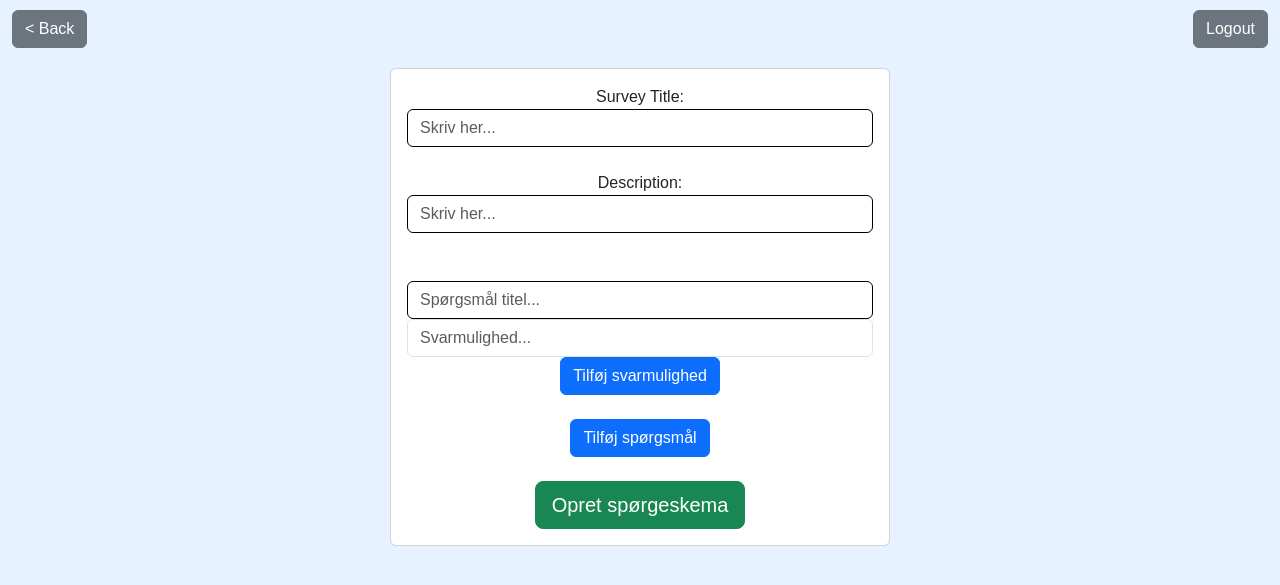
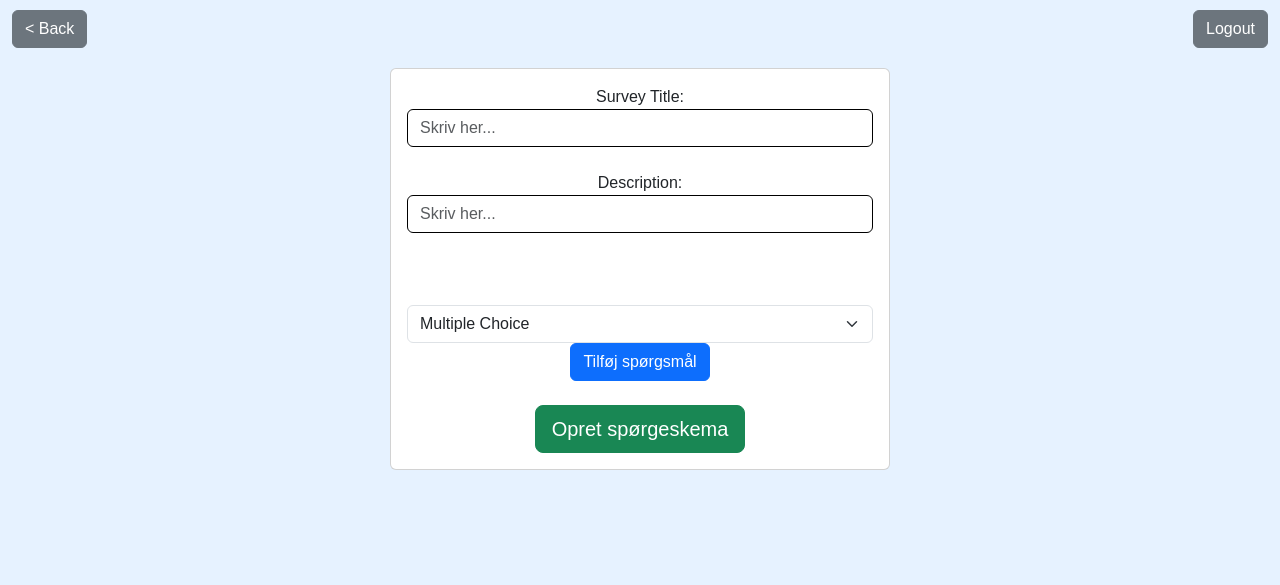
Before and after one commit to rocketboyGG/Survey-Project, a Flask app: page /survey_builder in a window 1280 px wide. Shown: the top 585 px of the page. Run offline with Flask 3, Linux system fonts and the light colour scheme; the visitor is signed in with stand-in values (Sample User, id 1); some libraries are stand-ins or nearby versions.

Commit message:
Made three different types work with survey builder

```diff
--- a/app.py
+++ b/app.py
@@ -179,20 +179,29 @@ def survey_builder():   #Survey builder funktion
         #Loop igennem questions og tilhørende choices
         for i, question_text in enumerate(questions_data):  #enumerate tilknytter et index(i) tal, til hver question string, for bedre at holde styr på det
 
+            question_type_input = request.form.get(f"question_type_{i+1}")
+            if question_type_input == "1":
+                question_type = "multiple_choice"
+            elif question_type_input == "2":
+                question_type = "checkbox"
+            else:
+                question_type = "text"
+
             #Laver nyt question
-            question = Question(text=question_text, surveyid=new_survey.id) #Laver et question objekt fra Question class'en og vælger hvilke værdier der skal indsættes på text og surveyid
+            question = Question(text=question_text, question_type=question_type, surveyid=new_survey.id) #Laver et question objekt fra Question class'en og vælger hvilke værdier der skal indsættes på text og surveyid
             db.session.add(question)    #Tilføjer question til SQLAlchemy sessionen
             db.session.flush()  #Pusher til databasen uden at commit, for at få et ID for question (skal brues til choices)
 
-            #Henter choices for dette spørgsmål
-            choices_name = f'choices_{i}[]' #Tildeler alle choices samme index(i) tal som spørgsmålet de tilhører
-            question_choices = request.form.getlist(choices_name)   #Tager alle inputs som har: name="choices_{i}[]" og gemmer dem som en liste
+            if question_type_input == "1" or question_type_input == "2":
+                #Henter choices for dette spørgsmål
+                choices_name = f'choices_{i+1}[]' #Tildeler alle choices samme index(i) tal som spørgsmålet de tilhører
+                question_choices = request.form.getlist(choices_name)   #Tager alle inputs som har: name="choices_{i}[]" og gemmer dem som en liste
 
-            #Tilføjer choices til databasen
-            for choice_text in question_choices:    #Looper igennem alle choices og tilføjer dem en ad gangen
-                if choice_text.strip():  #Sikre at de ikke er tomme. Endnu et backend sikkerheds check eftersom tekst input er sat som required.
-                    choice = Choice(text=choice_text, questionid=question.id)   #Laver et question objekt fra Question class'en og vælger hvilke værdier der skal indsættes på text og questionid
-                    db.session.add(choice)  #Tilføjer choice til SQLAlchemy sessionen
+                #Tilføjer choices til databasen
+                for choice_text in question_choices:    #Looper igennem alle choices og tilføjer dem en ad gangen
+                    if choice_text.strip():  #Sikre at de ikke er tomme. Endnu et backend sikkerheds check eftersom tekst input er sat som required.
+                        choice = Choice(text=choice_text, questionid=question.id)   #Laver et question objekt fra Question class'en og vælger hvilke værdier der skal indsættes på text og questionid
+                        db.session.add(choice)  #Tilføjer choice til SQLAlchemy sessionen
 
         db.session.commit()     #Commit'er til databasen
         return redirect(url_for('admin_dashboard'))    #Sender tilbage til homepage efter spørgeskema tilføjes til database
--- a/templates/survey.html
+++ b/templates/survey.html
@@ -33,7 +33,7 @@ Survey
         <div class="card-body">
             <label class="question-label">{{question.text}}</label> <br>
             {% if question.question_type == 'text' %}
-              <input type="text" class="form-control" name="question_{{question.id}}_uddyb" placeholder="Uddyb svar...">
+              <input type="text" class="form-control" name="question_{{question.id}}_uddyb" placeholder="Uddyb svar..." required>
             {% else %}
               {% for choice in question.choices %}
                 {% if question.question_type == 'multiple_choice' %}
--- a/templates/survey_builder.html
+++ b/templates/survey_builder.html
@@ -17,21 +17,15 @@ Survey Builder
             <input type="text" class="form-control bold-border" name="description" placeholder="Skriv her..." required><br><br>
 
             <div id="questions">
-                <!-- Question Block Template -->
-                <div class="question-wrapper">
-                    <div class="question">
-                        <input type="text" class="form-control bold-border" name="questions" placeholder="Spørgsmål titel..." required>
+            </div>
+            <br>
 
-                        <div class="choices">
-                            <input type="text" class="form-control" name="choices_0[]" placeholder="Svarmulighed..." required>
-                        </div>
+            <select class="form-select" id="questionType" aria-label="Default select example">
+            <option selected value="1">Multiple Choice</option>
+            <option value="2">Checkboxes</option>
+            <option value="3">Textbox</option>
+            </select>
 
-                        <a class="btn btn-primary" role="button" onclick="addChoice(this)">Tilføj svarmulighed</a>
-                    </div>
-                </div>
-            </div>
-
-            <br>
             <a class="btn btn-primary" role="button" onclick="addQuestion()">Tilføj spørgsmål</a>
             <br><br>
             <button class="btn btn-success btn-lg" type="submit">Opret spørgeskema</button>
@@ -53,7 +47,7 @@ Survey Builder
 
         const newChoice = document.createElement('input');
         newChoice.type = 'text';
-        newChoice.name = `choices_${qIndex}[]`;
+        newChoice.name = `choices_${qIndex+1}[]`;
         newChoice.placeholder = 'Svarmulighed...';
         newChoice.required = true;
         newChoice.classList.add('form-control');
@@ -69,7 +63,6 @@ Survey Builder
         choicesDiv.appendChild(choiceContainer);
     }
 
-
     function addQuestion() {
         const container = document.getElementById('questions');
 
@@ -79,6 +72,15 @@ Survey Builder
         const questionBlock = document.createElement('div');
         questionBlock.classList.add('question');
 
+        let question_type = document.getElementById('questionType').value;
+
+        // Hidden input to store question type
+        const questionTypeInput = document.createElement('input');
+        questionTypeInput.type = 'hidden';
+        questionTypeInput.name = `question_type_${questionCount}`;
+        questionTypeInput.value = question_type;
+        questionBlock.appendChild(questionTypeInput);
+
         const questionInput = document.createElement('input');
         questionInput.type = 'text';
         questionInput.name = 'questions';
@@ -86,6 +88,14 @@ Survey Builder
         questionInput.required = true;
         questionInput.classList.add('form-control', 'bold-border');
 
+        const deleteQuestionBtn = document.createElement('button');
+        deleteQuestionBtn.type = 'button';
+        deleteQuestionBtn.textContent = 'X Slet spørgsmål';
+        deleteQuestionBtn.classList.add('btn', 'btn-danger', 'btn-sm', 'mt-2');
+        deleteQuestionBtn.onclick = () => {questionCount--; questionWrapper.remove();}
+
+        questionBlock.appendChild(questionInput);
+        if (question_type === "1" || question_type === "2") {
             const choicesDiv = document.createElement('div');
             choicesDiv.classList.add('choices');
 
@@ -95,9 +105,7 @@ Survey Builder
             firstChoice.placeholder = 'Svarmulighed...';
             firstChoice.required = true;
             firstChoice.classList.add('form-control');
-
             choicesDiv.appendChild(firstChoice);
-        questionBlock.appendChild(document.createElement('br'));
 
             const addChoiceBtn = document.createElement('a');
             addChoiceBtn.classList.add('btn', 'btn-primary');
@@ -105,15 +113,10 @@ Survey Builder
             addChoiceBtn.setAttribute('onclick', 'addChoice(this)');
             addChoiceBtn.textContent = 'Tilføj svarmulighed';
 
-        const deleteQuestionBtn = document.createElement('button');
-        deleteQuestionBtn.type = 'button';
-        deleteQuestionBtn.textContent = 'X Slet spørgsmål';
-        deleteQuestionBtn.classList.add('btn', 'btn-danger', 'btn-sm', 'mt-2');
-        deleteQuestionBtn.onclick = () => questionWrapper.remove();
-
-        questionBlock.appendChild(questionInput);
             questionBlock.appendChild(choicesDiv);
             questionBlock.appendChild(addChoiceBtn);
+        }
+
         questionBlock.appendChild(document.createElement('br'));
         questionBlock.appendChild(deleteQuestionBtn);
 
```
Lines whose indentation alone changed are shown as unchanged.
